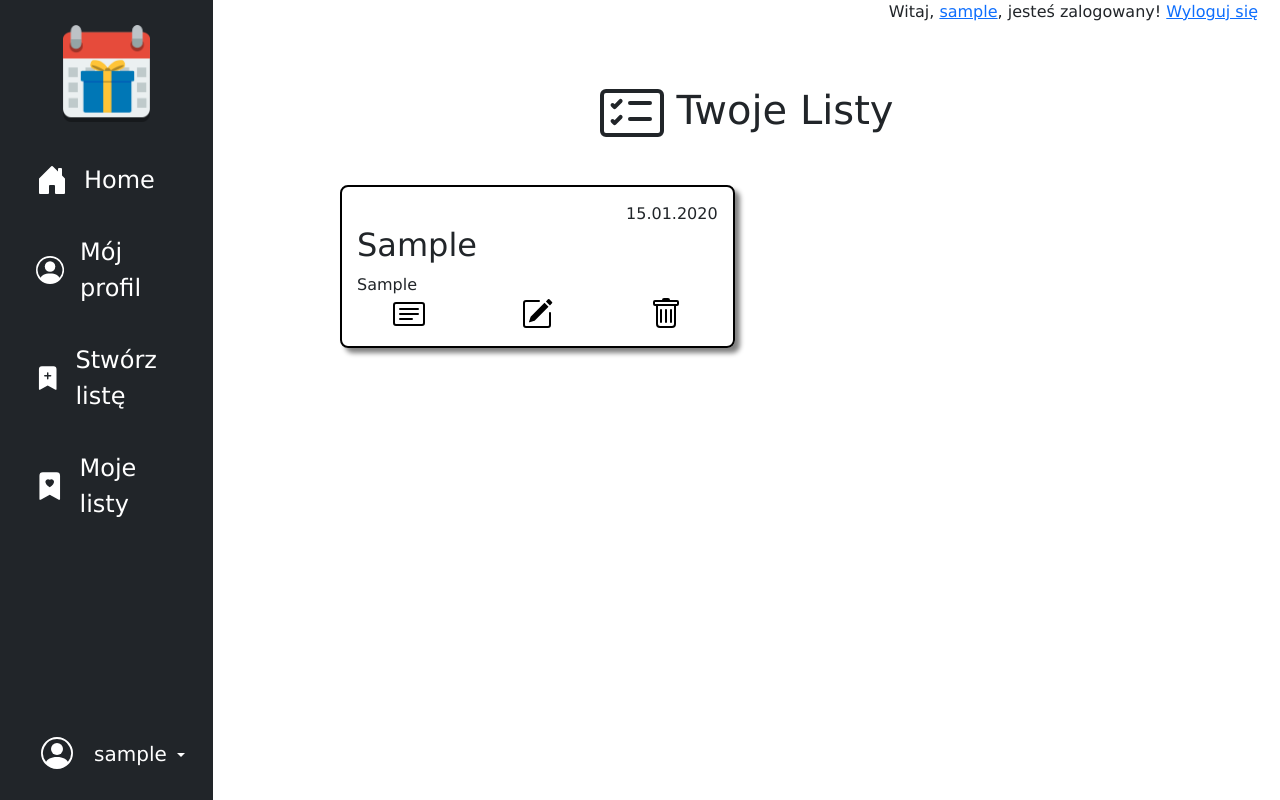
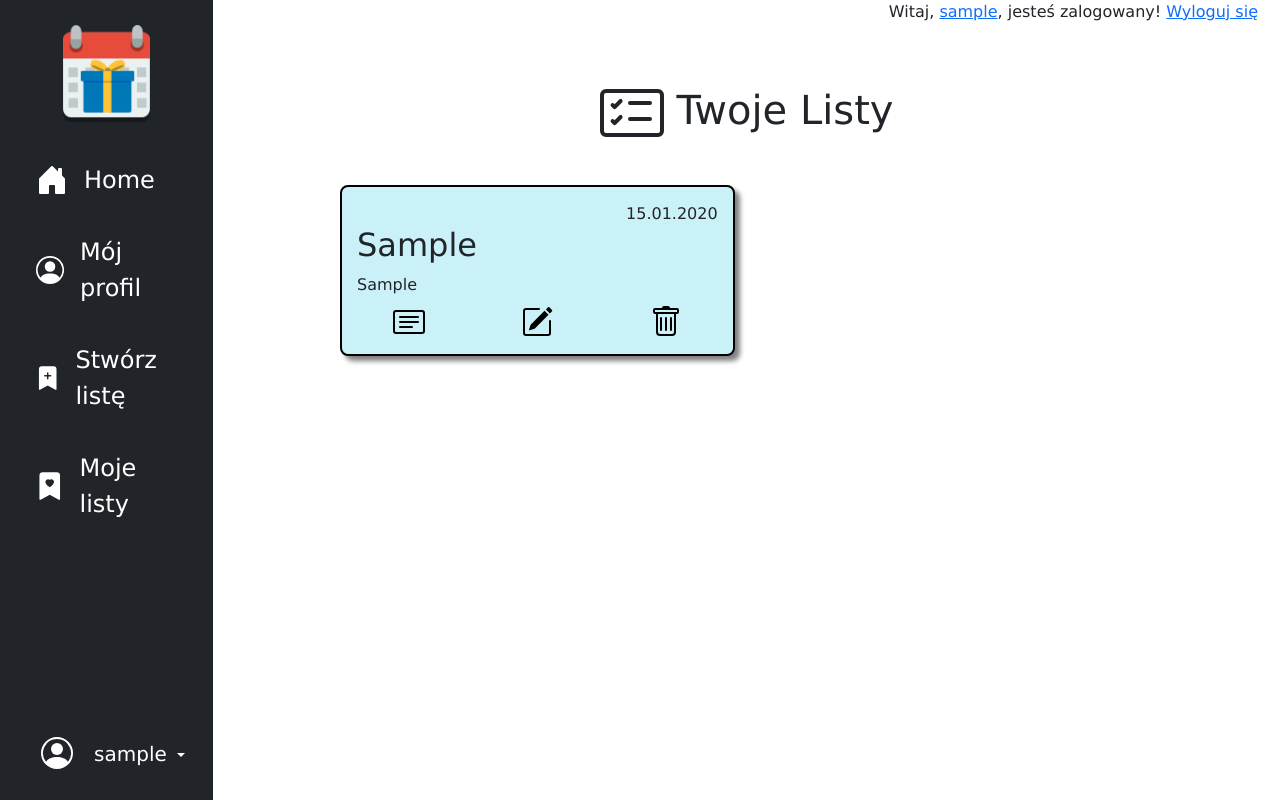
Before and after one commit to cninja5/AplikacjaWebowa, a Django app: page /myLists/ in a window 1280 px wide. Run offline with Django 4.2, Linux system fonts and the light colour scheme; a user stored in the database is signed in; tables that the repository leaves empty hold one stand-in row (values such as "Sample post").

Commit message:
Listy kolor

```diff
--- a/static/css/style.css
+++ b/static/css/style.css
@@ -110,14 +110,17 @@
     padding: 15px;
     margin-bottom: 8%;
     box-shadow: 5px 5px 5px grey;
+    background-color: #CAF0F8;
 }
+
 #przyciskiListy{
     text-align: center;
 }
 
 #przyciskiListy button{
     border: none;
-    background-color: white;
+    background-color: #CAF0F8 !important;
+    margin-top: 8%;
 }
 
 #poNajechaniuBlue:hover{
```
